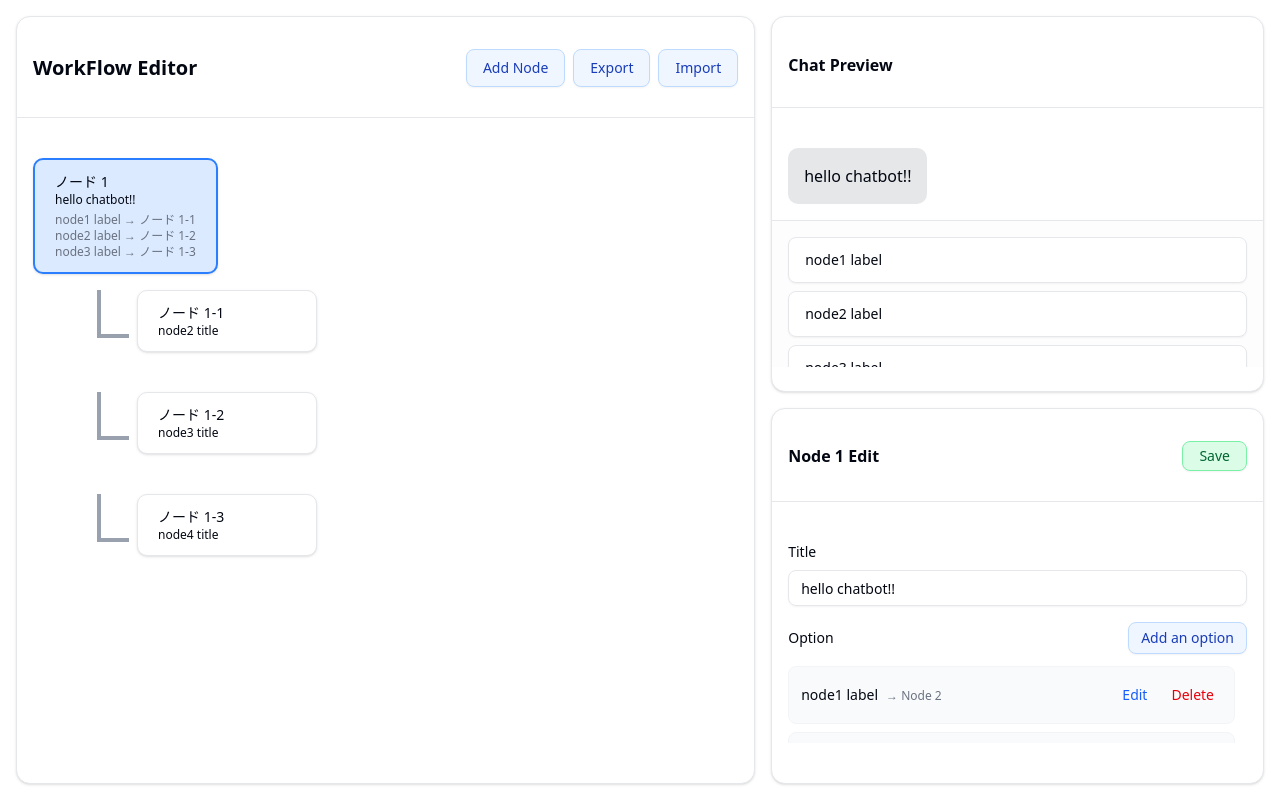
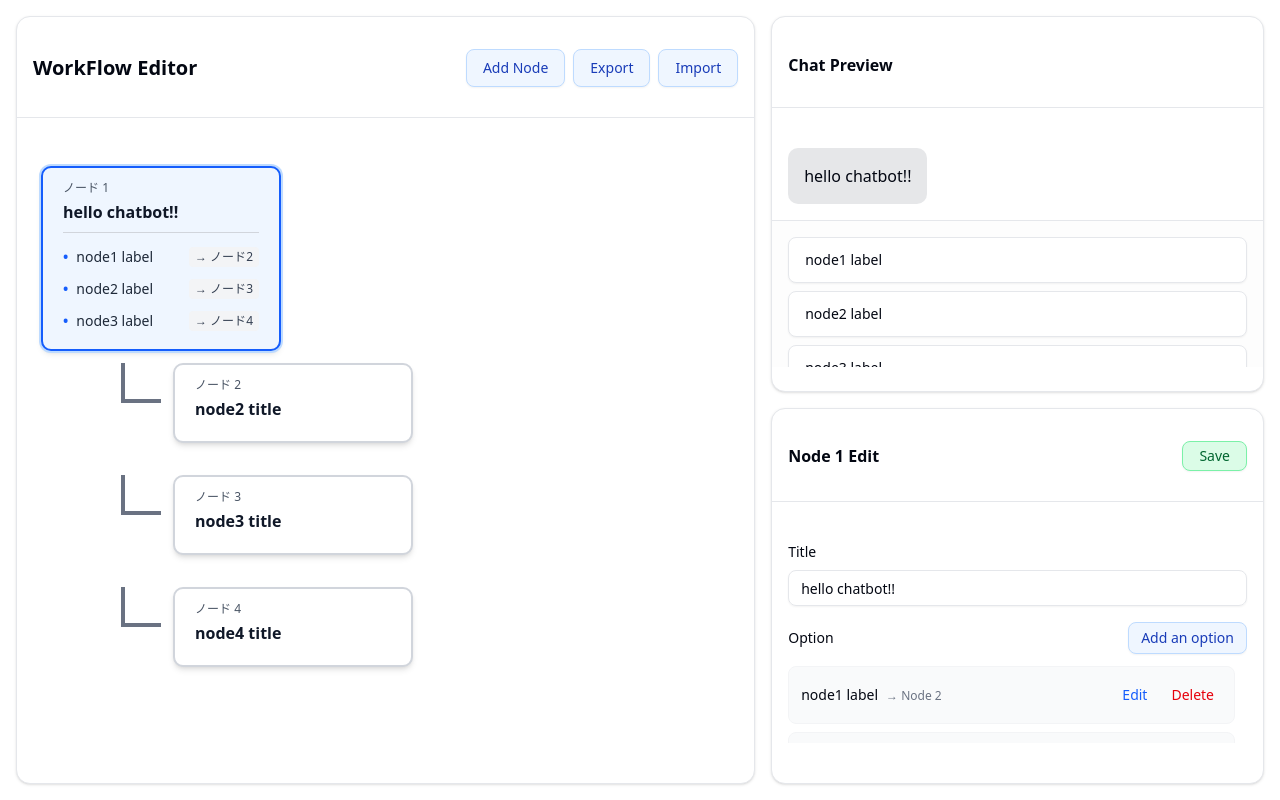
Before and after one commit to enumura1/chatflow-editor, a Next.js app: page / in a window 1280 px wide. Built offline with nearby package versions, Linux system fonts and the light colour scheme.

Commit message:
update:ui

```diff
--- a/src/components/chatbot-editor/FlowDiagram.tsx
+++ b/src/components/chatbot-editor/FlowDiagram.tsx
@@ -45,31 +45,9 @@ const FlowDiagram: React.FC<FlowDiagramProps> = ({
       const node = nodeMap[nodeId];
       if (!node) return null;
 
-      // このノードの直接の子ノードを見つける
-      const childNodes = flow.filter(n => n.parentId === node.id);
-
-      // 子ノードと選択肢から次のノードを構築
-      const children: TreeNode[] = [];
-
-      // まず直接の子ノードを追加
-      childNodes.forEach((childNode, idx) => {
-        const childTree = buildNodeTree(childNode.id, depth + 1, idx);
-        if (childTree) {
-          children.push(childTree);
-        }
-      });
-
-      // 次に選択肢から行き先のノードを追加（まだ子として追加されていない場合のみ）
-      node.options.forEach((option, idx) => {
-        // すでに子として追加されていないか確認
-        if (!childNodes.some(child => child.id === option.nextId) &&
-            !children.some(child => child.node.id === option.nextId)) {
-          const optionTree = buildNodeTree(option.nextId, depth + 1, idx);
-          if (optionTree) {
-            children.push(optionTree);
-          }
-        }
-      });
+      const children = node.options
+        .map((option, idx) => buildNodeTree(option.nextId, depth + 1, idx))
+        .filter((child): child is TreeNode => child !== null);
 
       return {
         node,
@@ -86,58 +64,51 @@ const FlowDiagram: React.FC<FlowDiagramProps> = ({
   const renderNode = (item: TreeNode): React.ReactElement => {
     const { node, depth, children } = item;
 
-    // 階層的な名前を表示
-    const displayName = node.hierarchyPath ?
-      `ノード ${node.hierarchyPath}` :
-      `ノード ${node.id}`;
-
     return (
-      // mb-6をmb-10に変更して縦の余白を増やす
-      <div key={node.id} className="flex flex-col mb-10">
+      <div key={node.id} className="flex flex-col mb-8">
         <div className="flex items-start">
-          {/* インデントと接続線 - 高さも調整 */}
+          {/* インデントと接続線 */}
           {depth > 0 && (
             <>
               {Array(depth).fill(0).map((_, i) => (
-                // h-8をh-12に変更して線の長さを伸ばす
-                <div key={i} className={`w-8 ${i < depth - 1 ? 'border-l-2 border-gray-400' : ''}`}></div>
+                <div key={i} className={`w-10 ${i < depth - 1 ? 'border-l-2 border-gray-500' : ''}`}></div>
               ))}
-              {/* h-8をh-12に変更し、位置も調整 */}
-              <div className="w-8 h-12 border-b-4 border-l-4 border-gray-400 mr-2"></div>
+              <div className="w-10 h-10 border-b-4 border-l-4 border-gray-500 mr-3"></div>
             </>
           )}
 
-          {/* ノード - パディングも少し増やす */}
+          {/* ノード */}
           <div
-            className={`px-5 py-3 rounded-lg shadow cursor-pointer
-              ${currentNodeId === node.id ? 'bg-blue-100 border-2 border-blue-500' : 'bg-white border border-gray-200'}`}
-            style={{ minWidth: '180px' }}
+            className={`px-5 py-3 rounded-lg shadow-md cursor-pointer border-2
+              ${currentNodeId === node.id
+                ? 'bg-blue-50 border-blue-600 ring-2 ring-blue-200'
+                : 'bg-white border-gray-300'}`}
+            style={{ minWidth: '240px' }}
             onClick={() => onNodeSelect(node.id)}
           >
-            <div className="text-sm font-medium">{displayName}</div>
-            <div className="text-xs truncate max-w-40">{node.title}</div>
+            {/* ノードID - 小さく表示 */}
+            <div className="text-xs font-medium text-gray-600 mb-1">ノード {node.id}</div>
+
+            {/* ノードタイトル - 大きく目立つように表示 */}
+            <div className="text-base font-bold text-gray-900 mb-2 truncate">{node.title}</div>
+
+            {/* オプション - より視認性を高める */}
             {node.options.length > 0 && (
-              <div className="text-xs text-gray-500 mt-1">
-                {node.options.map((option, optIdx) => {
-                  const nextNode = flow.find(n => n.id === option.nextId);
-                  const nextNodeName = nextNode?.hierarchyPath ?
-                    `ノード ${nextNode.hierarchyPath}` :
-                    `ノード ${option.nextId}`;
-
-                  return (
-                    <div key={optIdx} className="truncate">
-                      {option.label} → {nextNodeName}
-                    </div>
-                  );
-                })}
+              <div className="text-sm text-gray-800 mt-2 border-t border-gray-300 pt-2">
+                {node.options.map((option, optIdx) => (
+                  <div key={optIdx} className="flex items-center py-1.5">
+                    <span className="mr-2 text-blue-600 font-bold">•</span>
+                    <span className="truncate font-medium flex-1">{option.label}</span>
+                    <span className="text-xs bg-gray-100 text-gray-700 px-1.5 py-0.5 rounded ml-2 whitespace-nowrap">→ ノード{option.nextId}</span>
+                  </div>
+                ))}
               </div>
             )}
           </div>
         </div>
 
         {children.length > 0 && (
-          // mt-2をmt-4に変更して子ノードとの間隔も広げる
-          <div className="flex flex-col ml-8 mt-4">
+          <div className="flex flex-col ml-10 mt-3">
             {children.map(child => renderNode(child))}
           </div>
         )}
@@ -149,7 +120,7 @@ const FlowDiagram: React.FC<FlowDiagramProps> = ({
 
   return (
     <ScrollArea className="h-full w-full">
-      <div className="p-4">
+      <div className="p-6">
         {hierarchy && renderNode(hierarchy)}
       </div>
     </ScrollArea>
```
